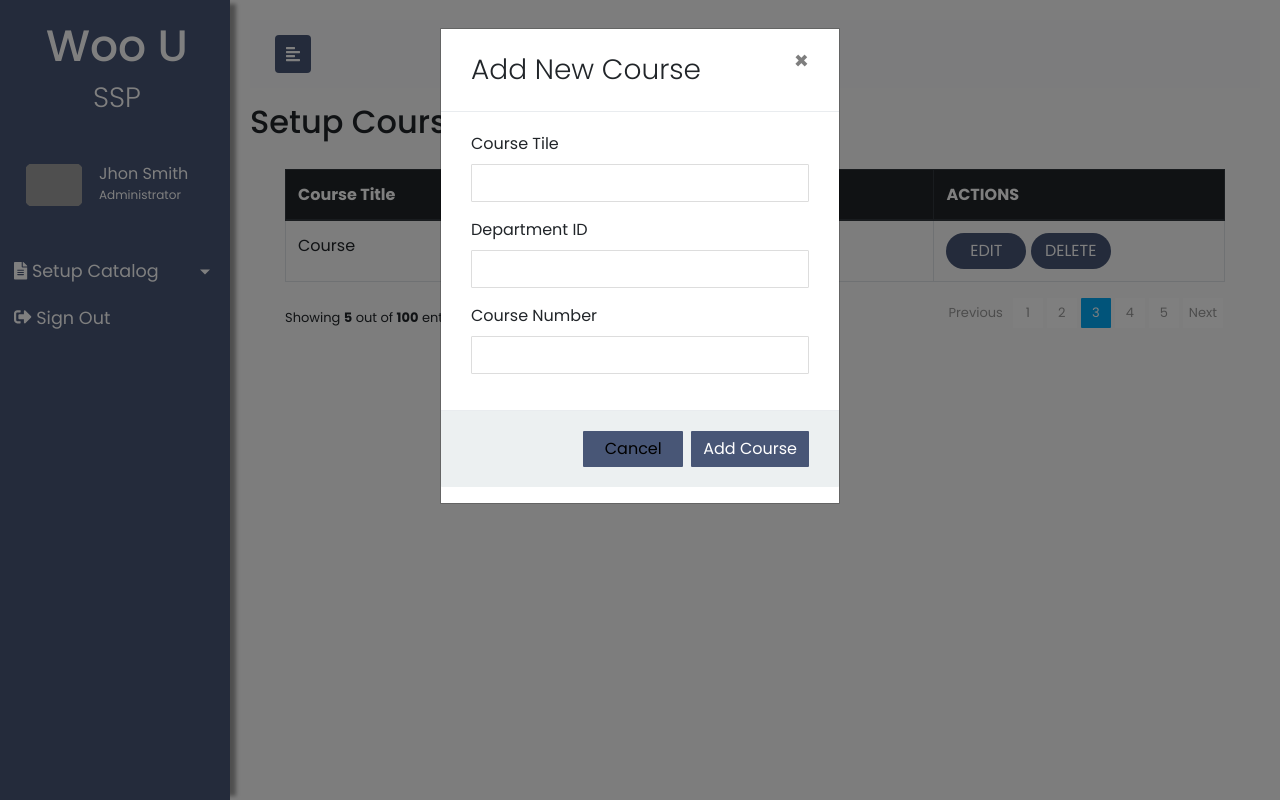
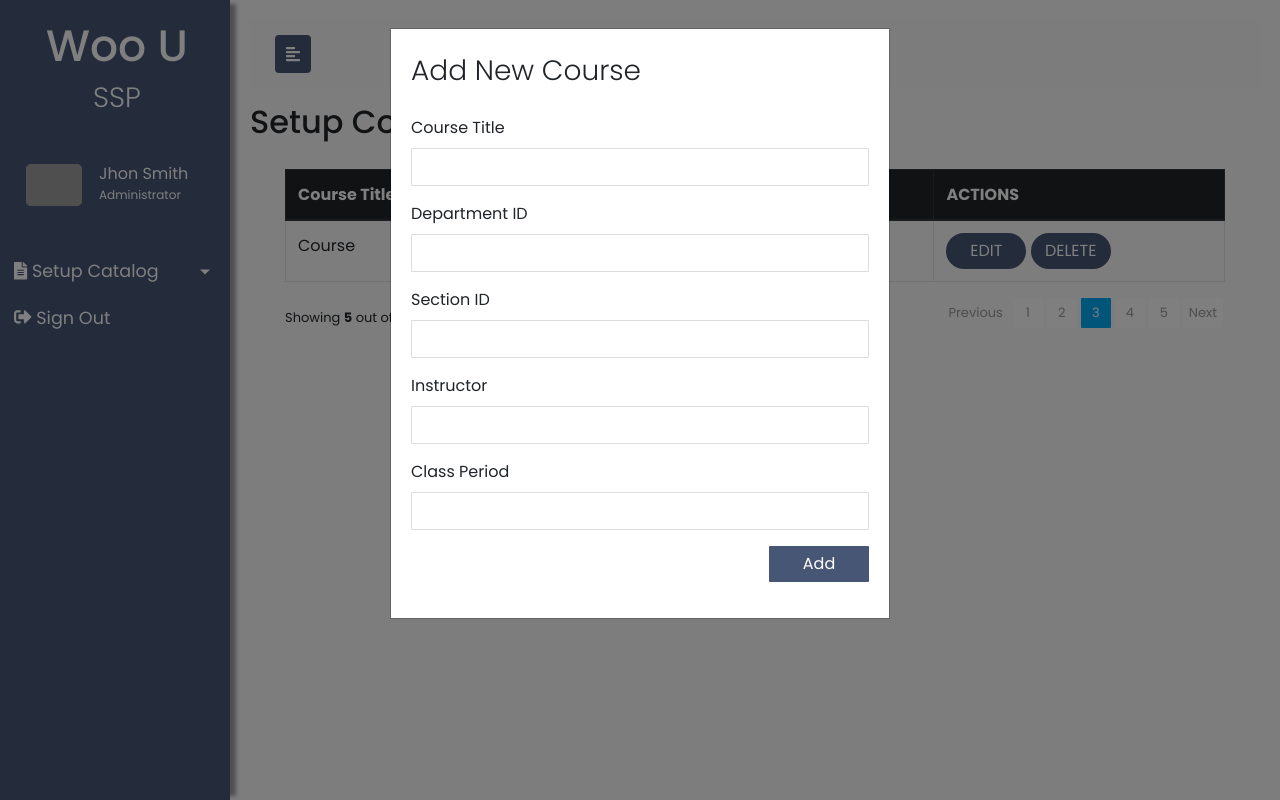
Before and after one commit to camelby/Student-Schedule-Planner, a Flask app: page /admincourse in a window 1280 px wide, after a click on "Add Course". Run offline with Flask 2, Linux system fonts and the light colour scheme; some libraries are stand-ins or nearby versions; grey boxes are pictures that could not be loaded.

Commit message:
Add Course
Add course forms added to admin & root

```diff
--- a/SSP_UALR/SSP/app.py
+++ b/SSP_UALR/SSP/app.py
@@ -9,7 +9,6 @@ from wtforms import StringField, PasswordField, SelectField, SubmitField
 from wtforms.validators import DataRequired, Email, Length, EqualTo
 from itsdangerous import URLSafeTimedSerializer
 from werkzeug.security import generate_password_hash, check_password_hash
-
 
 import os
 import datetime
@@ -254,7 +253,7 @@ def rootCourse():
         )
         db.session.add(course)
         db.session.commit()
-
+        return redirect(url_for('rootCourse'))
     return render_template(page_template, form=add_form)
 
 
@@ -264,10 +263,22 @@ def rootSection():
     return render_template(page_template)
 
 
-@app.route('/admincourse')
+@app.route('/admincourse', methods=['GET', 'POST'])
 def adminCourse():
     page_template = 'adminCourse.html'
-    return render_template(page_template)
+    admin_add_form = CourseForm(request.form)
+    if admin_add_form.validate_on_submit():
+        course = Course(
+            course_title=admin_add_form.course_title.data,
+            dept_id=admin_add_form.dept_id.data,
+            sect_id=admin_add_form.sect_id.data,
+            instructor=admin_add_form.instructor.data,
+            class_period=admin_add_form.class_period.data
+        )
+        db.session.add(course)
+        db.session.commit()
+        return redirect(url_for('adminCourse'))
+    return render_template(page_template, admin_form=admin_add_form)
 
 
 @app.route('/adminsection')
@@ -312,21 +323,3 @@ db.create_all()
 
 if __name__ == "__main__":
     app.run(debug=True, host='0.0.0.0', port=4000)
-
-
-#root/admin add catalog/course database
-class Catalog(db.Model):
-    __tablename__ = 'catalog'
-    course_title = db.Column(db.String(64), primary_key=True)
-    dept_id = db.Column(db.Integer, primary_key=True)
-    course_id = db.Column(db.Integer)
-
-  # catalog = Catalog(
-  #  title=form.title.data,
-  #  email=form.email.data,
-  #  password=form.password.data,
-   # access=form.access.data,
-  #  confirmed=False
-  #  )
-
-  #  db.session.commit()
--- a/SSP_UALR/SSP/static/css/adminCourse.css
+++ b/SSP_UALR/SSP/static/css/adminCourse.css
@@ -307,25 +307,20 @@ a.article:hover {
     MODAL STYLE
 ----------------------------------------------------- */
 
-.modal .modal-dialog {
-    max-width: 400px;
+h5 {
+    padding-top:25px;
+    padding-left: 20px;
+    font-weight: lighter;
+    text-align: left;
+    font-size: 1.75em;
 }
 
-.modal .modal-header, .modal .modal-body, .modal .modal-footer {
-    padding: 20px 30px;
+.form{
+    padding: 20px;
 }
 
 .modal .modal-content {
     border-radius: 1px;
-}
-
-.modal .modal-footer {
-    background: #ecf0f1;
-    border-radius: 0 0 1px 1px;
-}
-
-.modal .modal-title {
-    display: inline-block;
 }
 
 .modal .form-control {
@@ -334,17 +329,11 @@ a.article:hover {
     border-color: #dddddd;
 }
 
-.modal textarea.form-control {
-    resize: vertical;
-}
-
 .modal .btn {
+    color:white;
     border-radius: 1px;
     min-width: 100px;
-}
-
-.modal form label {
-    font-weight: normal;
+    float:right;
 }
 
 /* ---------------------------------------------------
--- a/SSP_UALR/SSP/templates/adminCourse.html
+++ b/SSP_UALR/SSP/templates/adminCourse.html
@@ -1,3 +1,4 @@
+{% import "bootstrap/wtf.html" as wtf %}
 {% block title %}<title>Administrator | Course Catalog</title>{% endblock %}
 {% block header %}
     <meta charset="utf-8">
@@ -113,30 +114,8 @@
     <div id="addCourseModal" class="modal fade">
         <div class="modal-dialog">
             <div class="modal-content">
-                <form>
-                    <div class="modal-header">
-                        <h4 class="modal-title">Add New Course</h4>
-                        <button type="button" class="close" data-dismiss="modal" aria-hidden="true">&times;</button>
-                    </div>
-                    <div class="modal-body">
-                        <div class="form-group">
-                            <label>Course Tile</label>
-                            <input type="text" class="form-control" required>
-                        </div>
-                        <div class="form-group">
-                            <label>Department ID</label>
-                            <input type="text" class="form-control" required>
-                        </div>
-                        <div class="form-group">
-                            <label>Course Number</label>
-                            <input type="number" class="form-control" required>
-                        </div>
-                    </div>
-                    <div class="modal-footer">
-                        <input type="button" class="btn btn-default" data-dismiss="modal" value="Cancel">
-                        <input type="submit" class="btn btn-info" value="Add Course">
-                    </div>
-                </form>
+                <h5>Add New Course</h5>
+                {{ wtf.quick_form(admin_form) }}
             </div>
         </div>
     </div>
@@ -144,7 +123,9 @@
     <div id="editCourseModal" class="modal fade">
         <div class="modal-dialog">
             <div class="modal-content">
-                <form>
+                <h5>Add New Course</h5>
+
+                {#<form>
                     <div class="modal-header">
                         <h4 class="modal-title">Edit Course</h4>
                         <button type="button" class="close" data-dismiss="modal" aria-hidden="true">&times;</button>
@@ -167,7 +148,7 @@
                         <input type="button" class="btn btn-default" data-dismiss="modal" value="Cancel">
                         <input type="submit" class="btn btn-info" value="Save">
                     </div>
-                </form>
+                </form>#}
             </div>
         </div>
     </div>
--- a/SSP_UALR/SSP/templates/rootCourse.html
+++ b/SSP_UALR/SSP/templates/rootCourse.html
@@ -143,7 +143,8 @@
     <div id="editCourseModal" class="modal fade">
         <div class="modal-dialog">
             <div class="modal-content">
-                <form>
+                <h5>Edit Course</h5>
+                {#<form>
                     <div class="modal-header">
                         <h4 class="modal-title">Edit Course</h4>
                         <button type="button" class="close" data-dismiss="modal" aria-hidden="true">&times;</button>
@@ -166,7 +167,7 @@
                         <input type="button" class="btn btn-default" data-dismiss="modal" value="Cancel">
                         <input type="submit" class="btn btn-info" value="Save">
                     </div>
-                </form>
+                </form>#}
             </div>
         </div>
     </div>
```
